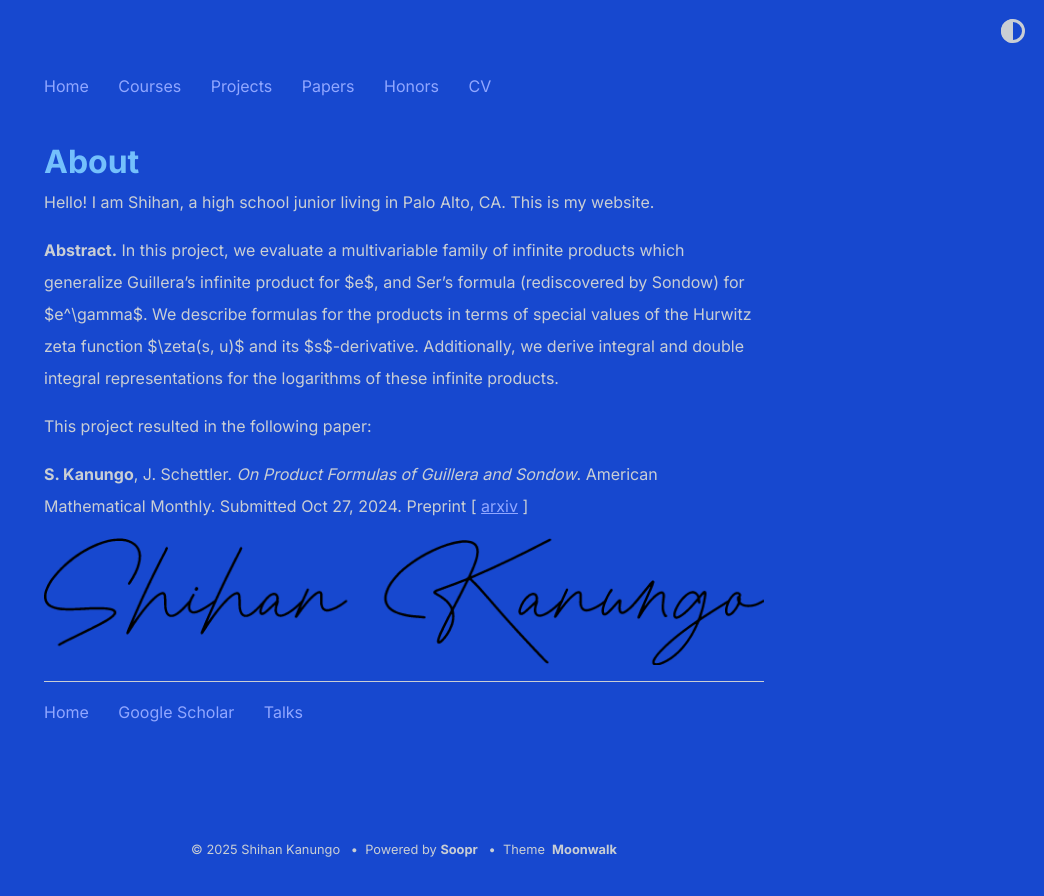
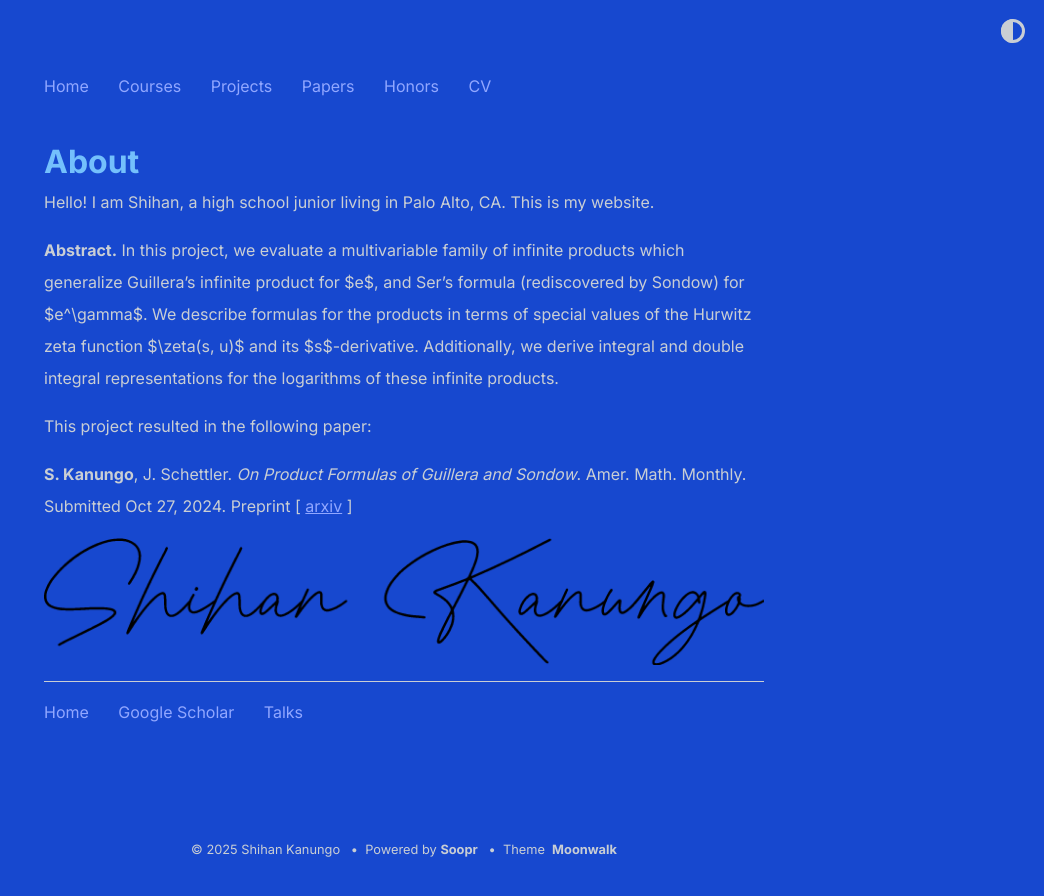
Before and after one commit to shihankanungo/shihankanungo.github.io, a Jekyll site: the page built from about.md, in a window 1280 px wide. Shown: the top 896 px of the page, without its empty margins (236-1280 px from the left). Built offline with Jekyll 4.4.1, drawn with Linux system fonts in a browser that asks for light colours.

Commit message:
Update about.md

```diff
--- a/about.md
+++ b/about.md
@@ -9,6 +9,6 @@
 
 This project resulted in the following paper: <br>
 
-**S. Kanungo**, J. Schettler. *On Product Formulas of Guillera and Sondow*. American Mathematical Monthly. Submitted Oct 27, 2024. Preprint \[ [arxiv](https://arxiv.org/pdf/2410.07534) \]
+**S. Kanungo**, J. Schettler. *On Product Formulas of Guillera and Sondow*. Amer. Math. Monthly. Submitted Oct 27, 2024. Preprint \[ [arxiv](https://arxiv.org/pdf/2410.07534) \]
 
 ![a](signature.png)
```
